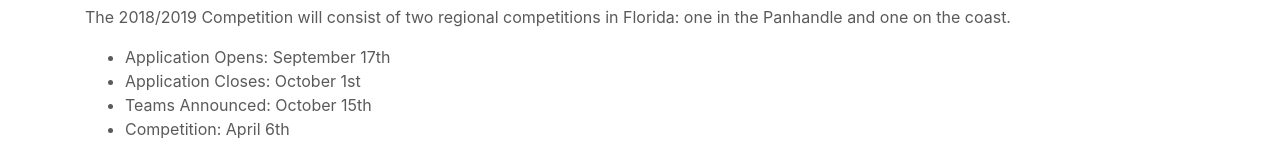
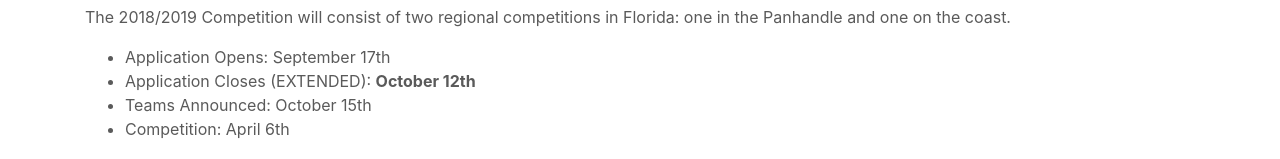
Before and after one commit to aeroroboticscomp/aeroroboticscomp.github.io, a website: page current.html in a window 1280 px wide. Shown: the part 147-306 px from the top of the page. Drawn offline with Linux system fonts and the light colour scheme.

Commit message:
Added application deadline extension

```diff
--- a/current.html
+++ b/current.html
@@ -63,7 +63,7 @@
 
 <ul>
   <li>Application Opens: September 17th</li>
-  <li>Application Closes: October 1st</li>
+  <li>Application Closes (EXTENDED): <b>October 12th</b></li>
   <li>Teams Announced: October 15th</li>
   <li>Competition: April 6th</li>
 </ul>
```
